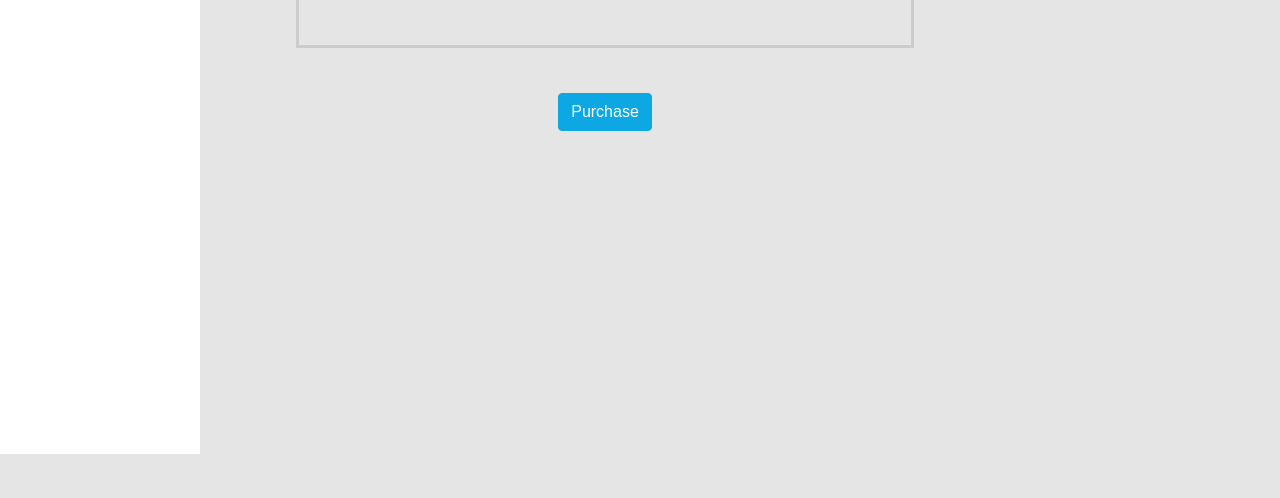
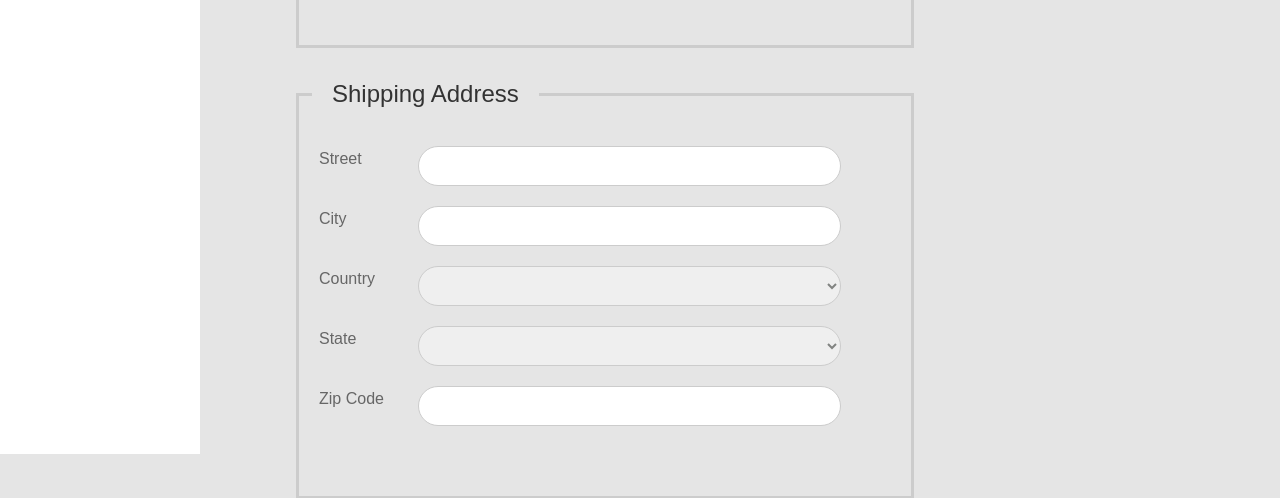
Before and after one commit to abnertorres58/ecomerce-project-angular-springboot-mysql, an Angular app in the folder 03-frontend/angular-ecommerce/: page /checkout in a window 1280 px wide. Shown: the part 346-844 px from the top of the page. Built offline with nearby package versions, Linux system fonts and the light colour scheme; no server answers.

Commit message:
Angular Project - Checkout Form Layout - Shipping Address

```diff
--- a/03-frontend/angular-ecommerce/src/app/components/checkout/checkout.component.html
+++ b/03-frontend/angular-ecommerce/src/app/components/checkout/checkout.component.html
@@ -37,6 +37,61 @@
 
         </div>
 
+        <!-- Shipping Address -->
+        <div formGroupName="shippingAddress" class="form-area">
+          <h3>Shipping Address</h3>
+
+          <div class="row">
+            <div class="col-md-2"><label>Street</label></div>
+            <div class="col-md-9">
+              <div class="input-space">
+                <input formControlName="street" type="text">
+              </div>
+            </div>
+          </div>
+
+          <div class="row">
+            <div class="col-md-2"><label>City</label></div>
+            <div class="col-md-9">
+              <div class="input-space">
+                <input formControlName="city" type="text">
+              </div>
+            </div>
+          </div>
+
+          <div class="row">
+            <div class="col-md-2"><label>Country</label></div>
+            <div class="col-md-9">
+              <div class="input-space">
+                <select formControlName="country">
+                  <option>TO DO</option>
+                </select>
+              </div>
+            </div>
+          </div>
+
+          <div class="row">
+            <div class="col-md-2"><label>State</label></div>
+            <div class="col-md-9">
+              <div class="input-space">
+                <select formControlName="state">
+                  <option>TO DO</option>
+                </select>
+              </div>
+            </div>
+          </div>
+
+          <div class="row">
+            <div class="col-md-2"><label>Zip Code</label></div>
+            <div class="col-md-9">
+              <div class="input-space">
+                <input formControlName="zipCode" type="text">
+              </div>
+            </div>
+          </div>
+
+        </div>
+
         <!-- Submit button -->
         <div class="text-center">
           <button type="submit" class="btn btn-info">Purchase</button>
--- a/03-frontend/angular-ecommerce/src/app/components/checkout/checkout.component.ts
+++ b/03-frontend/angular-ecommerce/src/app/components/checkout/checkout.component.ts
@@ -20,6 +20,28 @@
         firstName: [''],
         lastName: [''],
         email: ['']
+      }),
+      shippingAddress: this.formBuilder.group({
+        street: [''],
+        city: [''],
+        state: [''],
+        country: [''],
+        zipCode: ['']
+      }),
+      billingAddress: this.formBuilder.group({
+        street: [''],
+        city: [''],
+        state: [''],
+        country: [''],
+        zipCode: ['']
+      }),
+      creditCard: this.formBuilder.group({
+        cardType: [''],
+        NameOnCard: [''],
+        cardNumber: [''],
+        securityCode: [''],
+        expirationMonth: [''],
+        expirationYear: ['']
       })
     });
   }
```
